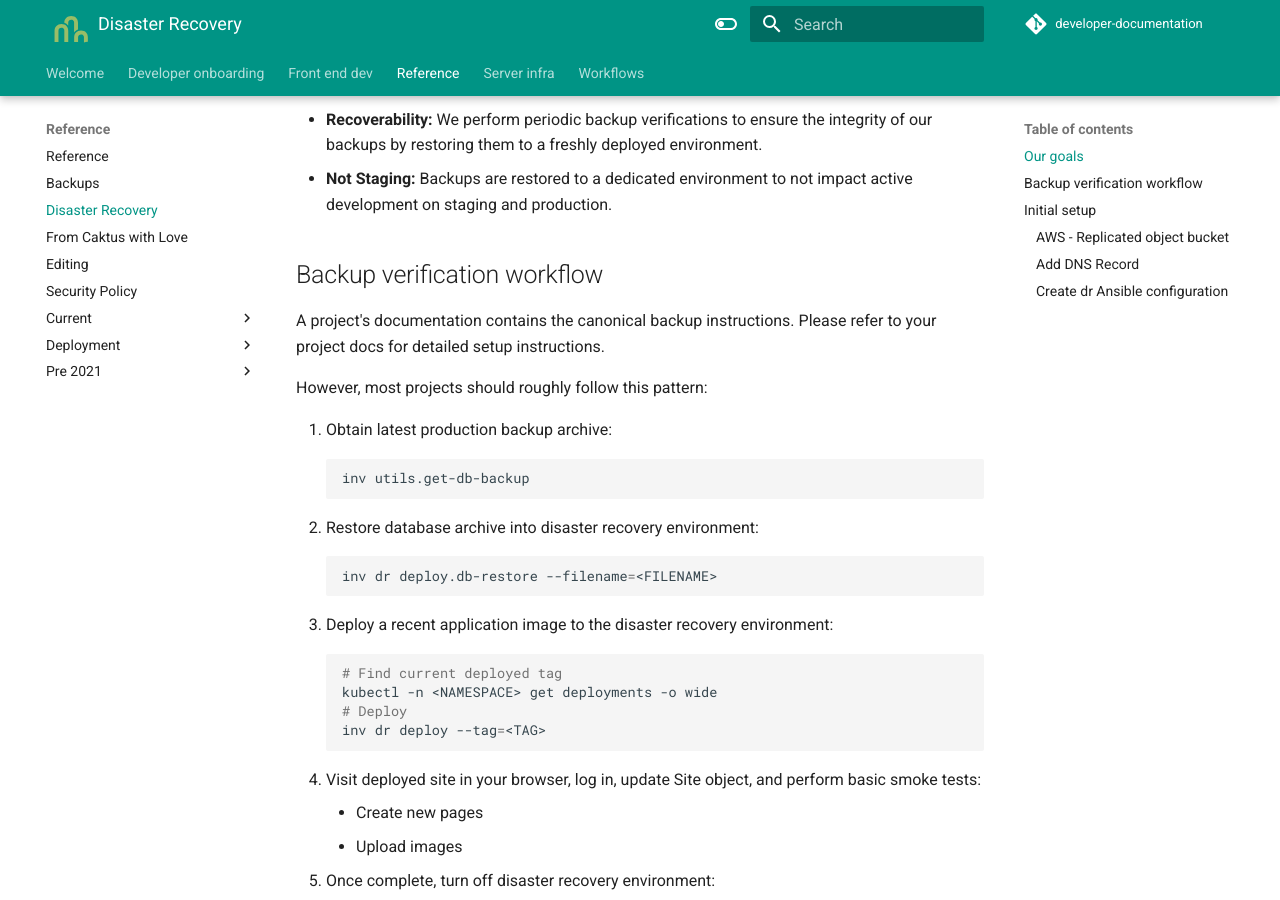
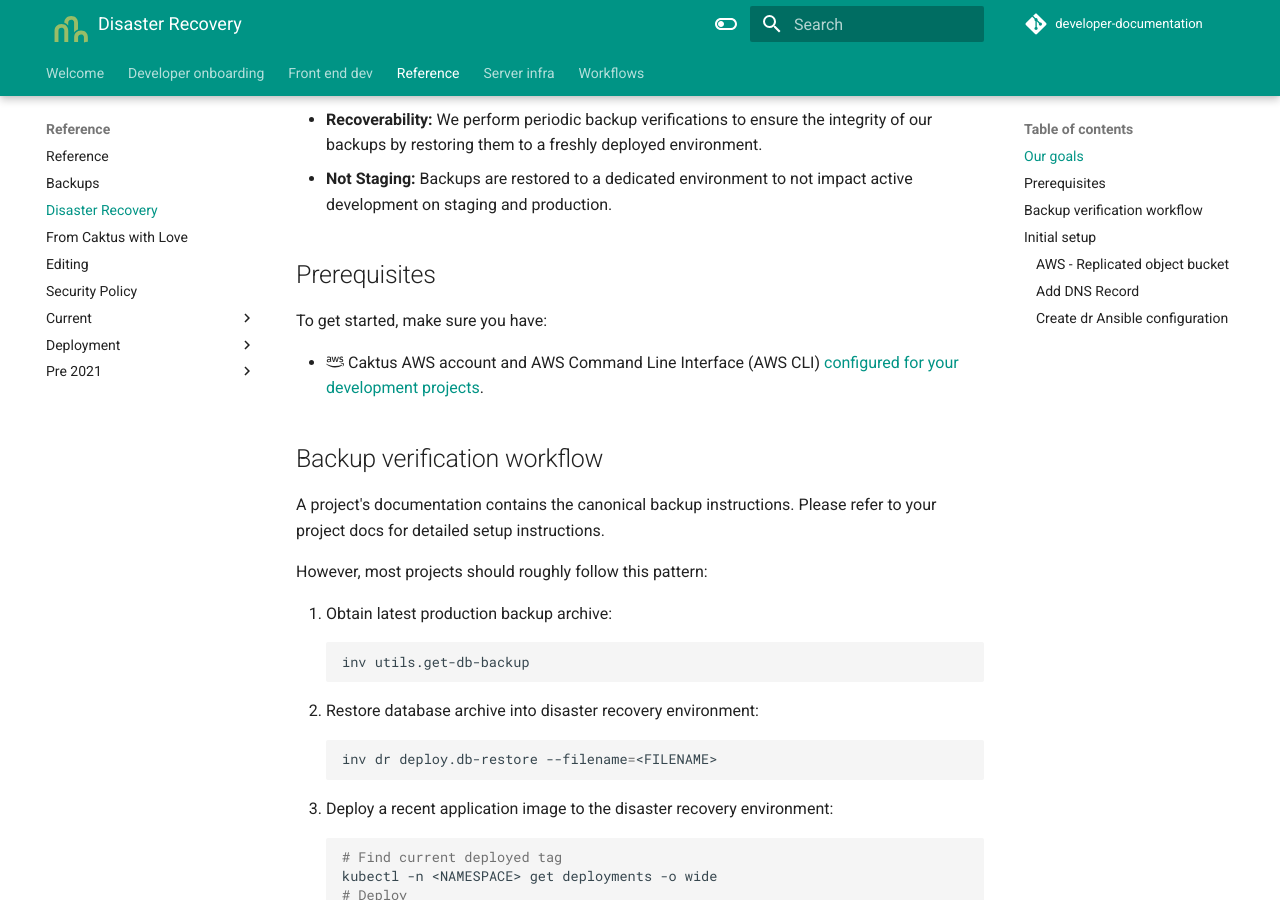
Before and after one commit to caktus/guidebook, an MkDocs documentation site: the page built from docs/reference/disaster-recovery.md, in a window 1280 px wide and 900 px high, scrolled down 399 px. Built offline with MkDocs 1.6.1 and Material for MkDocs 9.7.7, drawn with Linux system fonts in a browser that asks for light colours; comment, search, counter and statistics services are not loaded.

Commit message:
add Prerequisites

```diff
--- a/docs/reference/disaster-recovery.md
+++ b/docs/reference/disaster-recovery.md
@@ -7,6 +7,12 @@ Caktus provides managed hosting services for many projects, which include period
 * **Redundancy:** We back up or replicate data (database, uploaded files, etc.) to a separate location or region from the deployed environment. For example, if the site is deployed to `us-east-1`, backup data to `us-east-2`.
 * **Recoverability:** We perform periodic backup verifications to ensure the integrity of our backups by restoring them to a freshly deployed environment.
 * **Not Staging:** Backups are restored to a dedicated environment to not impact active development on staging and production.
+
+## Prerequisites
+
+To get started, make sure you have:
+
+* :fontawesome-brands-aws: Caktus AWS account and AWS Command Line Interface (AWS CLI) [configured for your development projects](AWS.md).
 
 ## Backup verification workflow
 
```
